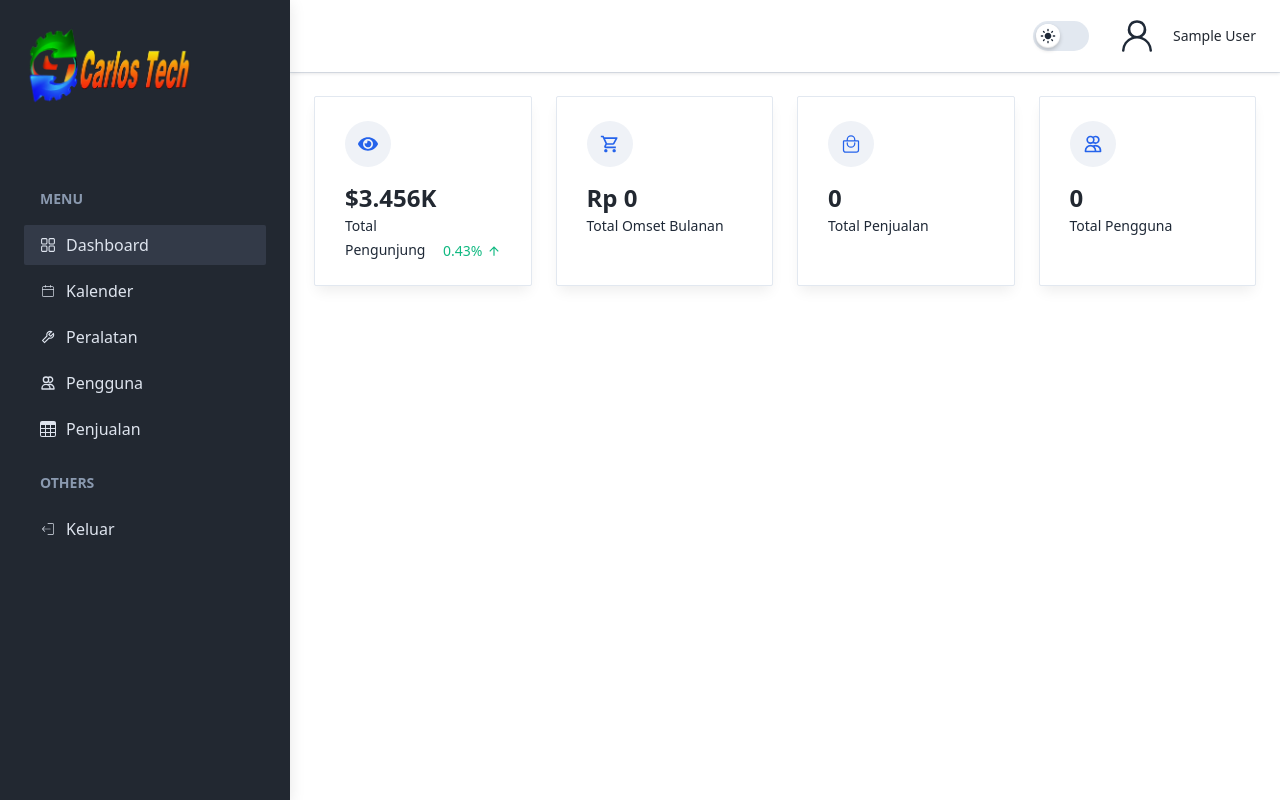
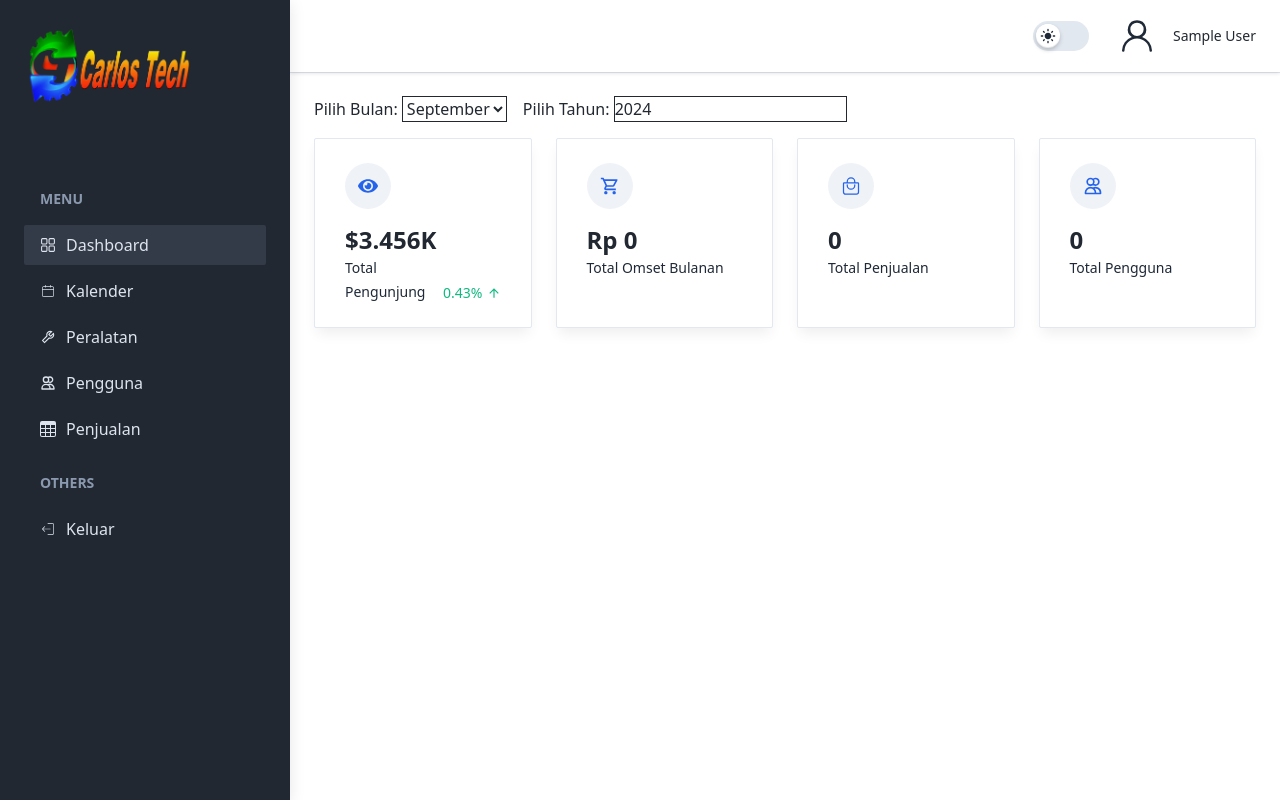
Before and after one commit to dzakyzein/carlostech, a React (Vite) app: page /admin in a window 1280 px wide. Built offline with nearby package versions, Linux system fonts and the light colour scheme; no server answers; sample sign-in values are in the browser's storage.

Commit message:
menambahkan fitur filter omset bulanan yang ingin ditampilkan di dashboard

```diff
--- a/src/Pages/Adminpage/components/Sales/SaleData.jsx
+++ b/src/Pages/Adminpage/components/Sales/SaleData.jsx
@@ -219,7 +219,7 @@ const SaleData = () => {
                 sale.status === 'lunas'
                   ? 'text-green-500 dark:text-green-500'
                   : 'text-red-500 dark:text-red-500'
-              } dark:text-white`}
+              } `}
             >
               {sale.status}
             </p>
--- a/src/Pages/Adminpage/components/Tools/Tool.jsx
+++ b/src/Pages/Adminpage/components/Tools/Tool.jsx
@@ -211,7 +211,7 @@ const Tool = () => {
             name='title'
             value={newTool.title}
             onChange={handleInputChange}
-            className='w-full bg-white px-3 py-2 border rounded-md text-black dark:text-white'
+            className='w-full bg-white px-3 py-2 border rounded-md text-black dark:text-white dark:bg-black'
             required
           />
         </div>
@@ -222,7 +222,7 @@ const Tool = () => {
             name='type'
             value={newTool.type}
             onChange={handleInputChange}
-            className='w-full bg-white px-3 py-2 border rounded-md text-black dark:text-white'
+            className='w-full bg-white px-3 py-2 border rounded-md text-black dark:text-white dark:bg-black'
             required
           />
         </div>
@@ -235,7 +235,7 @@ const Tool = () => {
             name='description'
             value={newTool.description}
             onChange={handleInputChange}
-            className='w-full bg-white px-3 py-2 border rounded-md text-black dark:text-white'
+            className='w-full bg-white px-3 py-2 border rounded-md text-black dark:text-white dark:bg-black'
             required
           />
         </div>
@@ -245,7 +245,7 @@ const Tool = () => {
             type='file'
             name='image'
             onChange={handleFileChange}
-            className='w-full bg-white px-3 py-2 border rounded-md text-black dark:text-white'
+            className='w-full bg-white px-3 py-2 border rounded-md text-black dark:text-white dark:bg-black'
           />
           {newTool.imageUrl && !newTool.image && (
             <div className='mt-2'>
--- a/src/Pages/Adminpage/pages/Dashboard.jsx
+++ b/src/Pages/Adminpage/pages/Dashboard.jsx
@@ -1,11 +1,10 @@
-/* eslint-disable no-unused-vars */
 import React, { useEffect, useState } from 'react';
 import axios from 'axios';
 
 import CardDataStats from '../components/CardDataStats';
 import DefaultLayout from '../layout/DefaultLayout';
 
-//icons
+// icons
 import { FaEye } from 'react-icons/fa';
 import { MdOutlineShoppingCart } from 'react-icons/md';
 import { IoBagHandleOutline } from 'react-icons/io5';
@@ -17,6 +16,16 @@ const Dashboard = () => {
   const [totalReservations, setTotalReservations] = useState(0);
   const [totalMonthlyRevenue, setTotalMonthlyRevenue] = useState(0);
 
+  // Mengambil bulan dan tahun sekarang
+  const currentMonth = new Date().toLocaleDateString('id-ID', {
+    month: '2-digit',
+  });
+  const currentYear = new Date().getFullYear();
+
+  const [selectedMonth, setSelectedMonth] = useState(currentMonth); // Default bulan sekarang
+  const [selectedYear, setSelectedYear] = useState(currentYear); // Default tahun sekarang
+
+  // Fetch total users
   useEffect(() => {
     axios
       .get('http://localhost:3000/api/v1/users/total-users')
@@ -28,6 +37,7 @@ const Dashboard = () => {
       });
   }, []);
 
+  // Fetch total reservations
   useEffect(() => {
     axios
       .get('http://localhost:3000/api/v1/reservations/total-reservations', {
@@ -41,22 +51,27 @@ const Dashboard = () => {
       .catch((error) => {
         console.error('Error fetching total reservations: ', error);
       });
-  });
+  }, [token]);
 
+  // Fetch monthly revenue based on selected month and year
   useEffect(() => {
     axios
-      .get('http://localhost:3000/api/v1/reservations/current-month-revenue', {
+      .get(`http://localhost:3000/api/v1/reservations/monthly-revenue`, {
         headers: {
           Authorization: `Bearer ${token}`,
+        },
+        params: {
+          month: selectedMonth,
+          year: selectedYear,
         },
       })
       .then((response) => {
         setTotalMonthlyRevenue(response.data.totalRevenue);
       })
       .catch((error) => {
-        console.error('Error fetching total monthly revenue: ', error);
+        console.error('Error fetching total monthly revenue:', error);
       });
-  });
+  }, [selectedMonth, selectedYear, token]);
 
   const formatRupiah = (number) => {
     return new Intl.NumberFormat('id-ID', {
@@ -68,6 +83,42 @@ const Dashboard = () => {
 
   return (
     <DefaultLayout>
+      <div className='mb-4'>
+        <label htmlFor='month' className='text-black dark:text-white'>
+          Pilih Bulan:{' '}
+        </label>
+        <select
+          id='month'
+          value={selectedMonth}
+          onChange={(e) => setSelectedMonth(e.target.value)}
+          className='bg-white border text-black dark:bg-black dark:text-white'
+        >
+          <option value='01'>Januari</option>
+          <option value='02'>Februari</option>
+          <option value='03'>Maret</option>
+          <option value='04'>April</option>
+          <option value='05'>Mei</option>
+          <option value='06'>Juni</option>
+          <option value='07'>Juli</option>
+          <option value='08'>Agustus</option>
+          <option value='09'>September</option>
+          <option value='10'>Oktober</option>
+          <option value='11'>November</option>
+          <option value='12'>Desember</option>
+        </select>
+
+        <label htmlFor='year' className='ml-4 text-black dark:text-white'>
+          Pilih Tahun:{' '}
+        </label>
+        <input
+          id='year'
+          type='number'
+          value={selectedYear}
+          onChange={(e) => setSelectedYear(e.target.value)}
+          className='bg-white border text-black dark:bg-black dark:text-white'
+        />
+      </div>
+
       <div className='grid grid-cols-1 gap-4 md:grid-cols-2 md:gap-6 xl:grid-cols-4 2xl:gap-7.5'>
         <CardDataStats
           title='Total Pengunjung'
@@ -80,25 +131,13 @@ const Dashboard = () => {
         <CardDataStats
           title='Total Omset Bulanan'
           total={formatRupiah(totalMonthlyRevenue)}
-          // rate='4.35%'
-          // levelUp
         >
           <MdOutlineShoppingCart className='text-blue-600 text-xl' />
         </CardDataStats>
-        <CardDataStats
-          title='Total Penjualan'
-          total={totalReservations}
-          // rate='2.59%'
-          // levelUp
-        >
+        <CardDataStats title='Total Penjualan' total={totalReservations}>
           <IoBagHandleOutline className='text-blue-600 text-xl' />
         </CardDataStats>
-        <CardDataStats
-          title='Total Pengguna'
-          total={totalUsers}
-          // rate='0.95%'
-          // levelUp
-        >
+        <CardDataStats title='Total Pengguna' total={totalUsers}>
           <HiOutlineUsers className='text-blue-600 text-xl' />
         </CardDataStats>
       </div>
```
